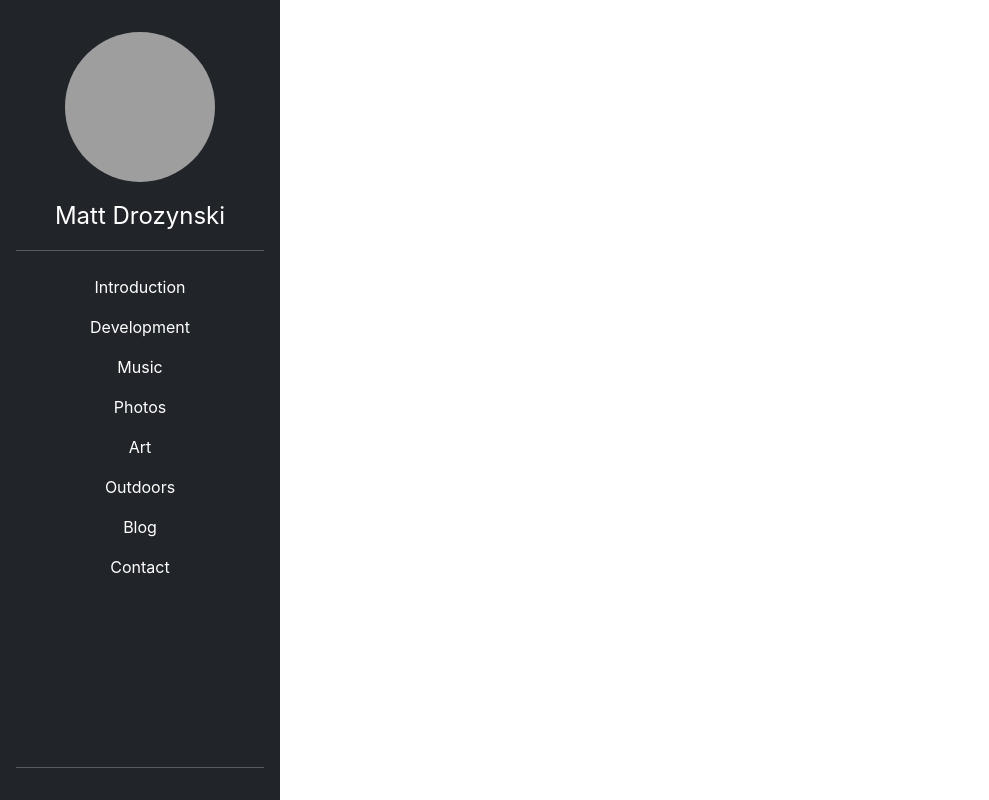
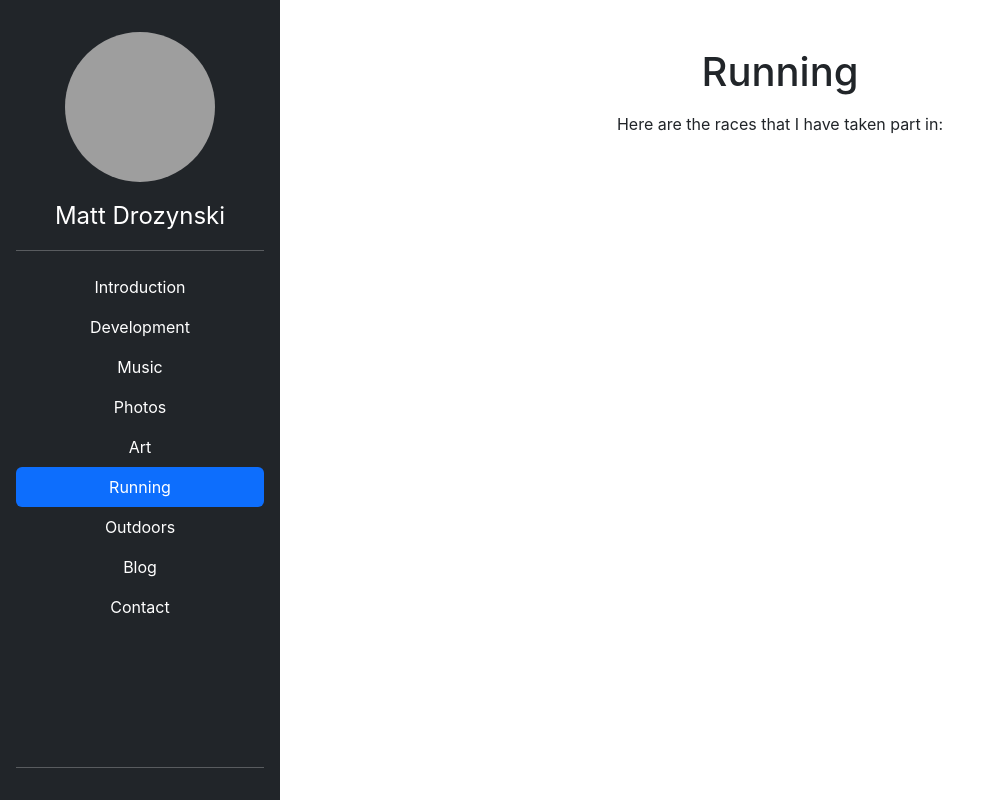
Before and after one commit to mdrozyn/matts-personal-website, a React (Create React App) app: page /running in a window 1280 px wide. Shown: the whole page, without its empty margins (0-989 px from the left). Built offline with nearby package versions, Linux system fonts and the light colour scheme; grey boxes are pictures that could not be loaded.

Commit message:
Added Running Page
-Added Running Page
-Added 'App' Folder
-Moved Image Loader

```diff
--- a/src/components/AdaptivePhotoLayout/AdaptivePhotoLayout.tsx
+++ b/src/components/AdaptivePhotoLayout/AdaptivePhotoLayout.tsx
@@ -1,5 +1,5 @@
 import PhotoViewer from 'photoviewer';
-import { ImageManager } from '../utilities/ImageManager';
+import { ImageManager } from '../../ultilities/ImageManager';
 import './AdaptivePhotoLayout.css';
 import '../../thirdParty/styleSheets/photoviewer.css';
 
--- a/src/components/ContentPanel.tsx
+++ b/src/components/App/ContentRouter.tsx
@@ -1,13 +1,14 @@
 import { Routes, Route, useLocation, Navigate } from "react-router-dom"
 import { TransitionGroup, CSSTransition } from "react-transition-group"
-import { ArtPage } from "../routes/ArtPage/ArtPage"
-import { BlogPage } from "../routes/BlogPage"
-import { ContactPage } from "../routes/ContactPage"
-import { DevelopmentPage } from "../routes/DevelopmentPage"
-import { IntroductionPage } from "../routes/IntroductionPage"
-import { MusicPage } from "../routes/MusicPage"
-import { OutdoorsPage } from "../routes/Outdoors"
-import { PhotosPage } from "../routes/PhotosPage"
+import { ArtPage } from "../../routes/ArtPage/ArtPage"
+import { BlogPage } from "../../routes/BlogPage"
+import { ContactPage } from "../../routes/ContactPage"
+import { DevelopmentPage } from "../../routes/DevelopmentPage"
+import { IntroductionPage } from "../../routes/IntroductionPage"
+import { MusicPage } from "../../routes/MusicPage"
+import { OutdoorsPage } from "../../routes/Outdoors"
+import { PhotosPage } from "../../routes/PhotosPage"
+import { RunningPage } from "../../routes/RunningPage/RunningPage"
 
 export function ContentPanel() {
     const location = useLocation();
@@ -23,6 +24,7 @@ export function ContentPanel() {
                         <Route path="music" element={<MusicPage />} />
                         <Route path="photos" element={<PhotosPage />} />
                         <Route path="art" element={<ArtPage />} />
+                        <Route path="running" element={<RunningPage />} />
                         <Route path="outdoors" element={<OutdoorsPage />} />
                         <Route path="blog" element={<BlogPage />} />
                         <Route path="contact" element={<ContactPage />} />
--- a/src/components/Main.tsx
+++ b/src/components/App/Main.tsx
@@ -1,7 +1,7 @@
 import { BrowserRouter} from "react-router-dom"
-import { ContentPanel } from "./ContentPanel"
-import { SideNavBar } from "./SideNavBar/SideNavBar"
-import './../themes/defaultTheme.css';
+import { ContentPanel } from "./ContentRouter"
+import { SideNavBar } from "../SideNavBar/SideNavBar"
+import '../../themes/defaultTheme.css';
 
 export function Main() {
     return (
--- a/src/components/SideNavBar/SideNavBar.tsx
+++ b/src/components/SideNavBar/SideNavBar.tsx
@@ -36,6 +36,11 @@ export function SideNavBar() {
                         </NavLink>
                     </li>
                     <li className="nav-item">
+                        <NavLink to="running" className={({ isActive }) => isActive ? "nav-link active" : "nav-link"} aria-current="page">
+                            Running
+                        </NavLink>
+                    </li>
+                    <li className="nav-item">
                         <NavLink to="outdoors" className={({ isActive }) => isActive ? "nav-link active" : "nav-link"} aria-current="page">
                             Outdoors
                         </NavLink>
--- a/src/index.tsx
+++ b/src/index.tsx
@@ -1,6 +1,6 @@
 import ReactDOM from 'react-dom/client';
 import './index.css';
-import { Main } from './components/Main';
+import { Main } from './components/App/Main';
 
 const root = ReactDOM.createRoot(
   document.getElementById('root') as HTMLElement
--- /dev/null
+++ b/src/routes/RunningPage/RunningPage.tsx
@@ -0,0 +1,13 @@
+import "./RunningPage.css"
+export function RunningPage() {
+    return (
+        <>
+            <div className="page-wrapper p-5 text-center">
+                <h1 className="mb-3">Running</h1>
+                <p className="mb-5">Here are the races that I have taken part in:
+                </p>
+
+            </div>
+        </>
+    )
+}
--- a/src/components/utilities/ImageManager.ts
+++ b/src/ultilities/ImageManager.ts
@@ -5,7 +5,7 @@ export class ImageManager {
         function importAll(r: any) {
             return r.keys().map(r);
         }
-        const imagePaths: string[] = importAll(require.context('./../../images/artPage', false, /\.(png|jpe?g|svg)$/));
+        const imagePaths: string[] = importAll(require.context('../images/artPage', false, /\.(png|jpe?g|svg)$/));
 
         return imagePaths;
     }
```
Also changed, not shown: src/routes/RunningPage/RunningPage.css (added).
